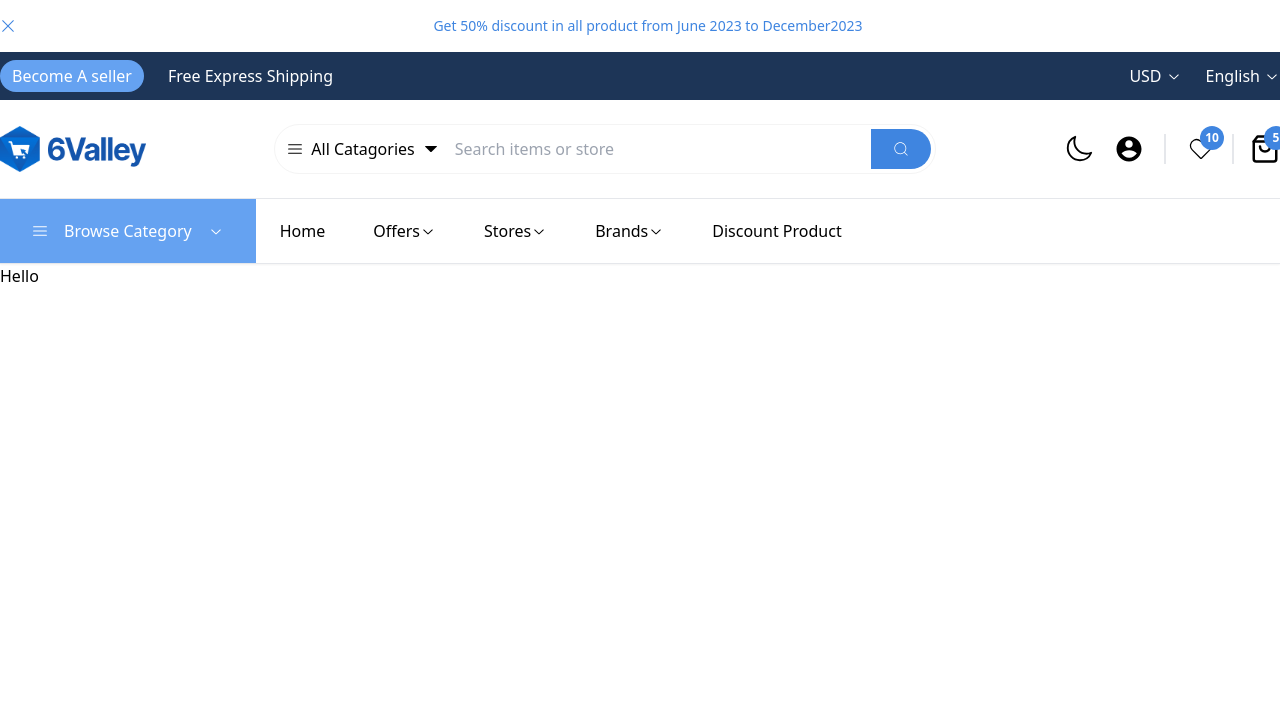
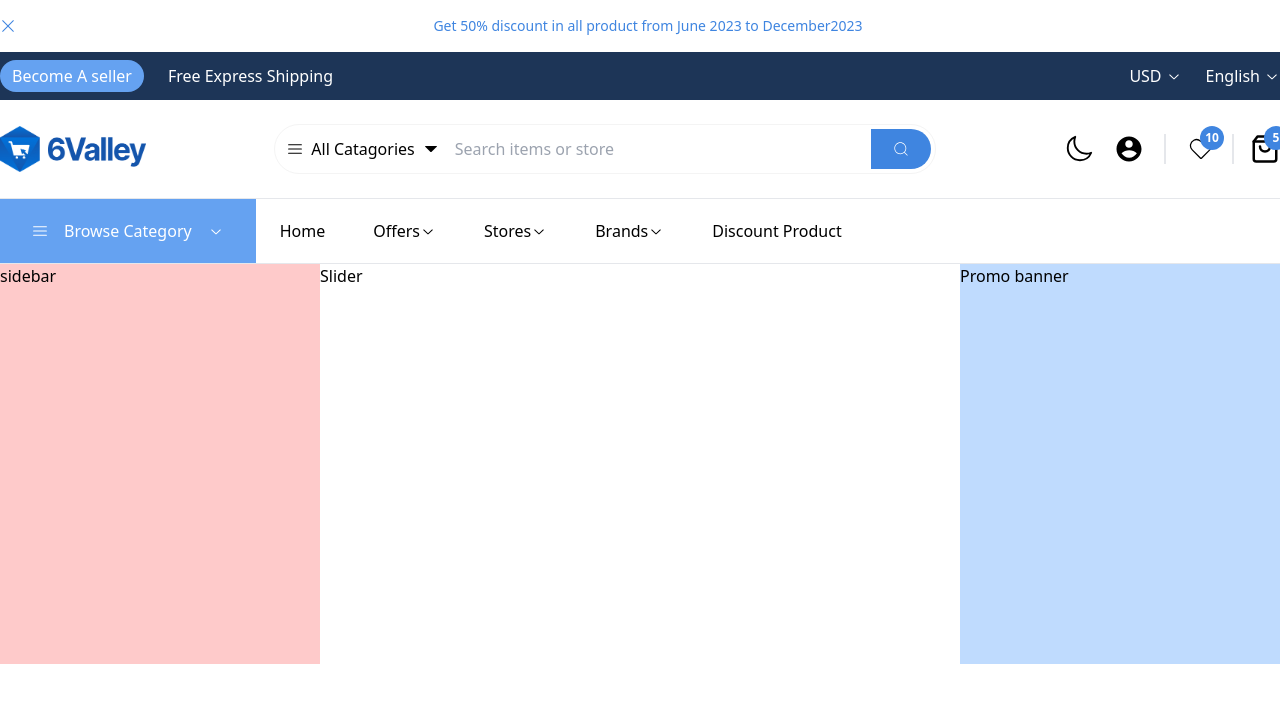
Before and after one commit to amin-ruhul/e-com-template, a Next.js app: page / in a window 1280 px wide. Shown: the top 702 px of the page. Built offline with nearby package versions, Linux system fonts and the light colour scheme.

Commit message:
Add main grid

```diff
--- a/pages/index.js
+++ b/pages/index.js
@@ -1,5 +1,13 @@
 import Layout from "@/components/layout";
 
 export default function Home() {
-  return <div>Hello</div>;
+  return (
+    <div className="flex min-h-[50vh] justify-center bg-secondary">
+      <div className="container grid bg-white lg:grid-cols-4">
+        <div className="hidden bg-red-200 lg:block">sidebar</div>
+        <div className="col-span-2">Slider</div>
+        <div className="hidden bg-blue-200 lg:block">Promo banner</div>
+      </div>
+    </div>
+  );
 }
```
